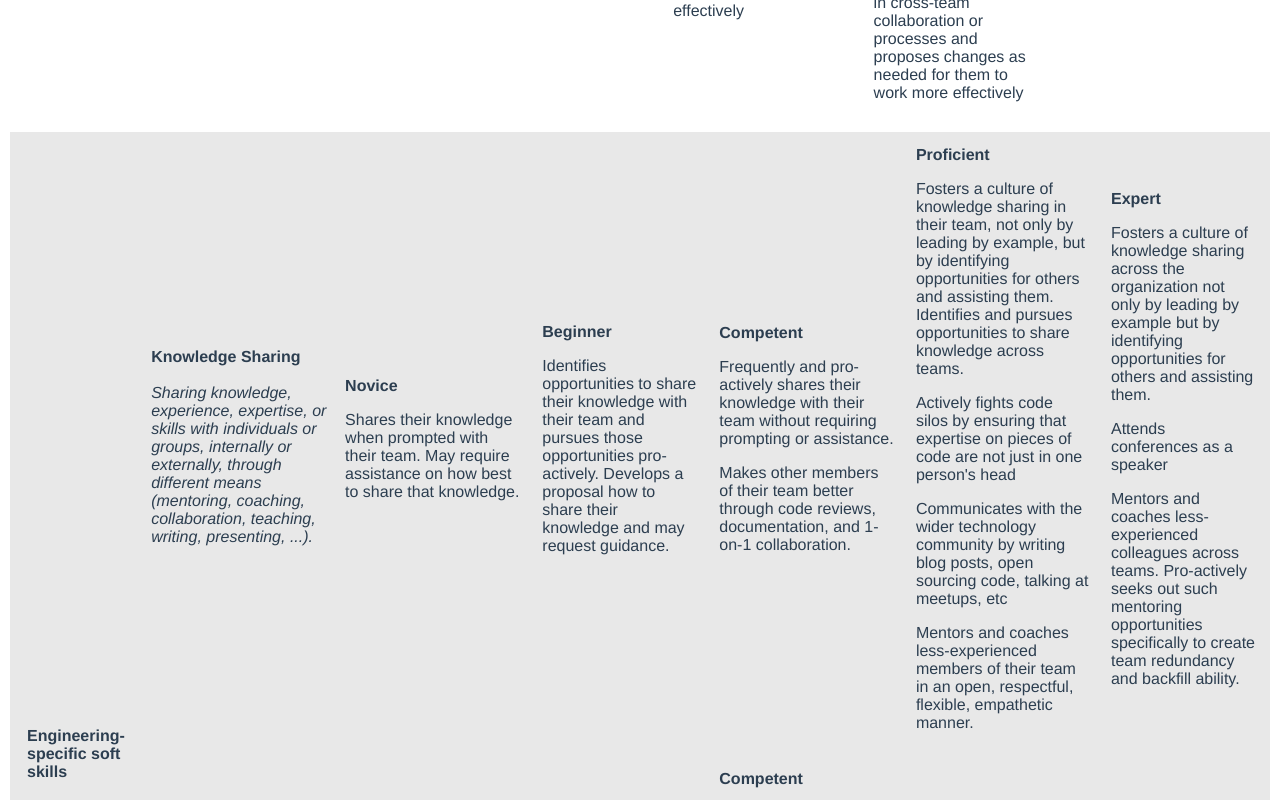
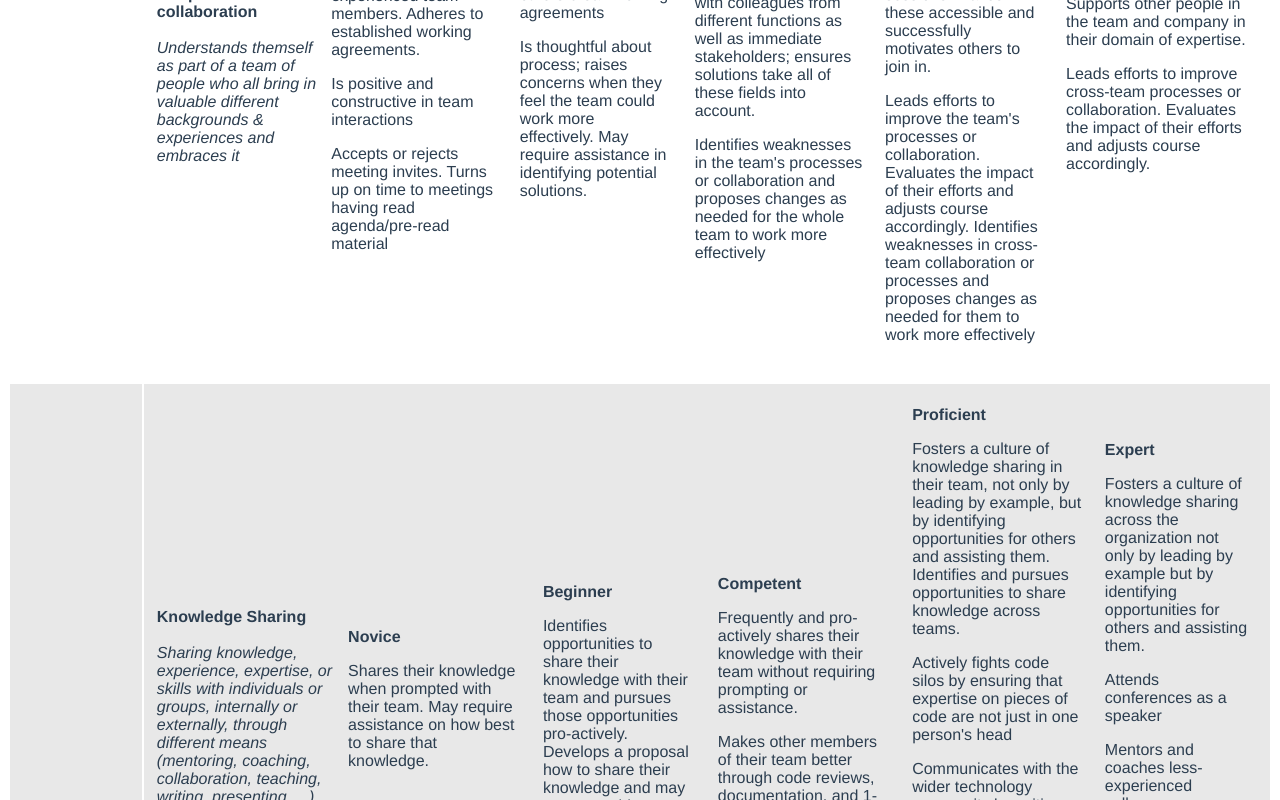
Before and after one commit to rnegash/cornbread, a Vue app: page / in a window 1280 px wide. Shown: the part 6120-6920 px from the top of the page. Built offline with nearby package versions, Linux system fonts and the light colour scheme.

Commit message:
fix diagonal bug

```diff
--- a/src/components/CareerFramework.vue
+++ b/src/components/CareerFramework.vue
@@ -8,17 +8,13 @@
         <tr
           v-for="category in careerFrameworkData"
           :key="category.category"
+          :rowspan="category.skills.length"
           class="skills"
         >
-          <th
-            colspan="2"
-            :rowspan="category.skills.length"
-            :key="category.category"
-            class="category"
-          >
+          <th :key="category.category" class="category">
             {{ category.category }}
           </th>
-          <table>
+          <table class="skill-table">
             <tr v-for="skill in category.skills" :key="skill">
               <td>
                 <b>{{ skill.name }}</b
@@ -51,7 +47,6 @@ export default {
 };
 </script>
 
-<!-- Add "scoped" attribute to limit CSS to this component only -->
 <style scoped>
 ul {
   list-style-type: none;
@@ -59,18 +54,18 @@ ul {
 }
 
 table {
-  display: table;
   width: 100%;
   text-align: left;
 }
-.skills {
-  display: table;
+.skill-table {
+  padding: 10px;
 }
+
 .skills:nth-child(odd) {
   background-color: #e8e8e8;
 }
 .category {
-  padding: 15px;
+  padding: 0px 15px;
   writing-mode: sideways-lr;
 }
 .level {
```
